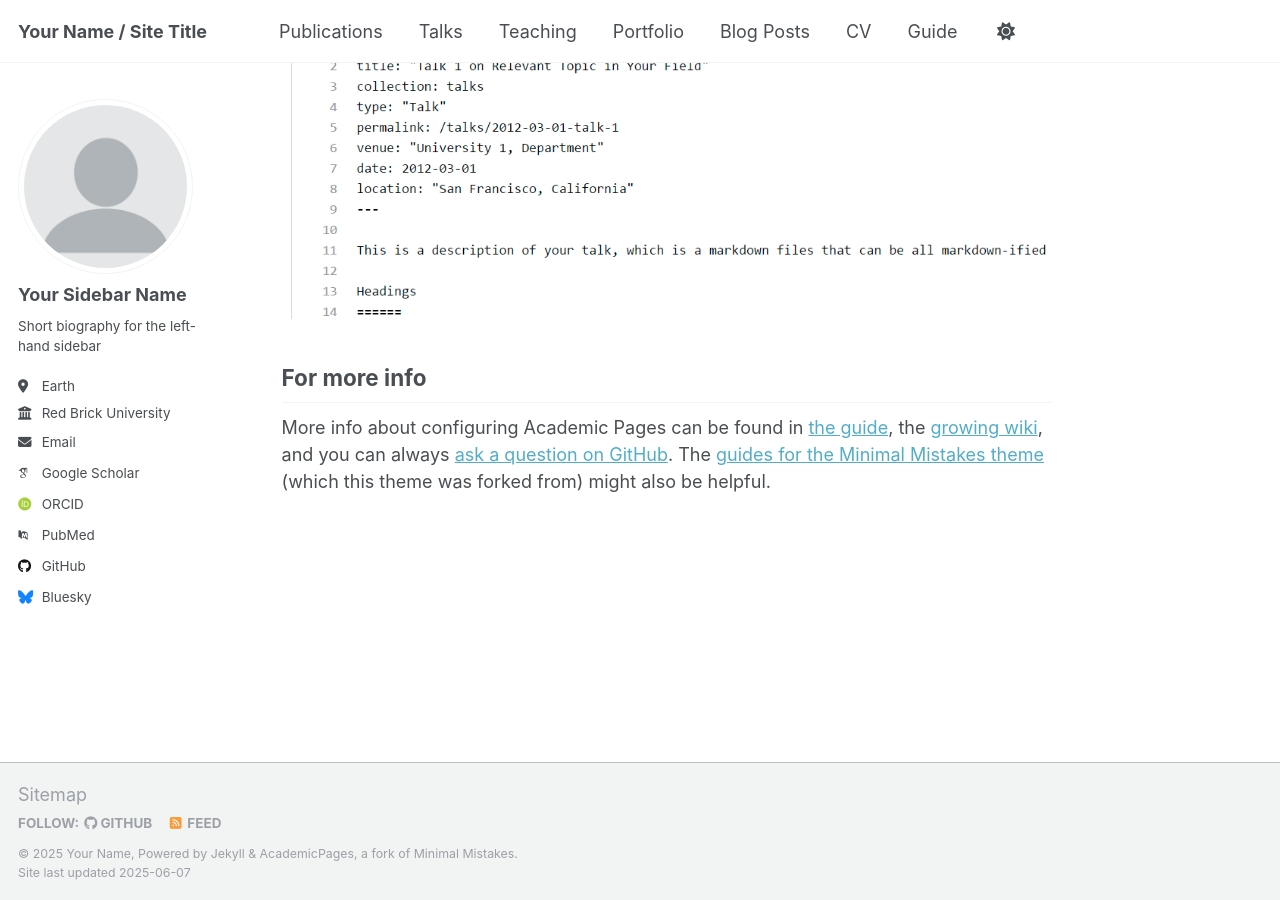
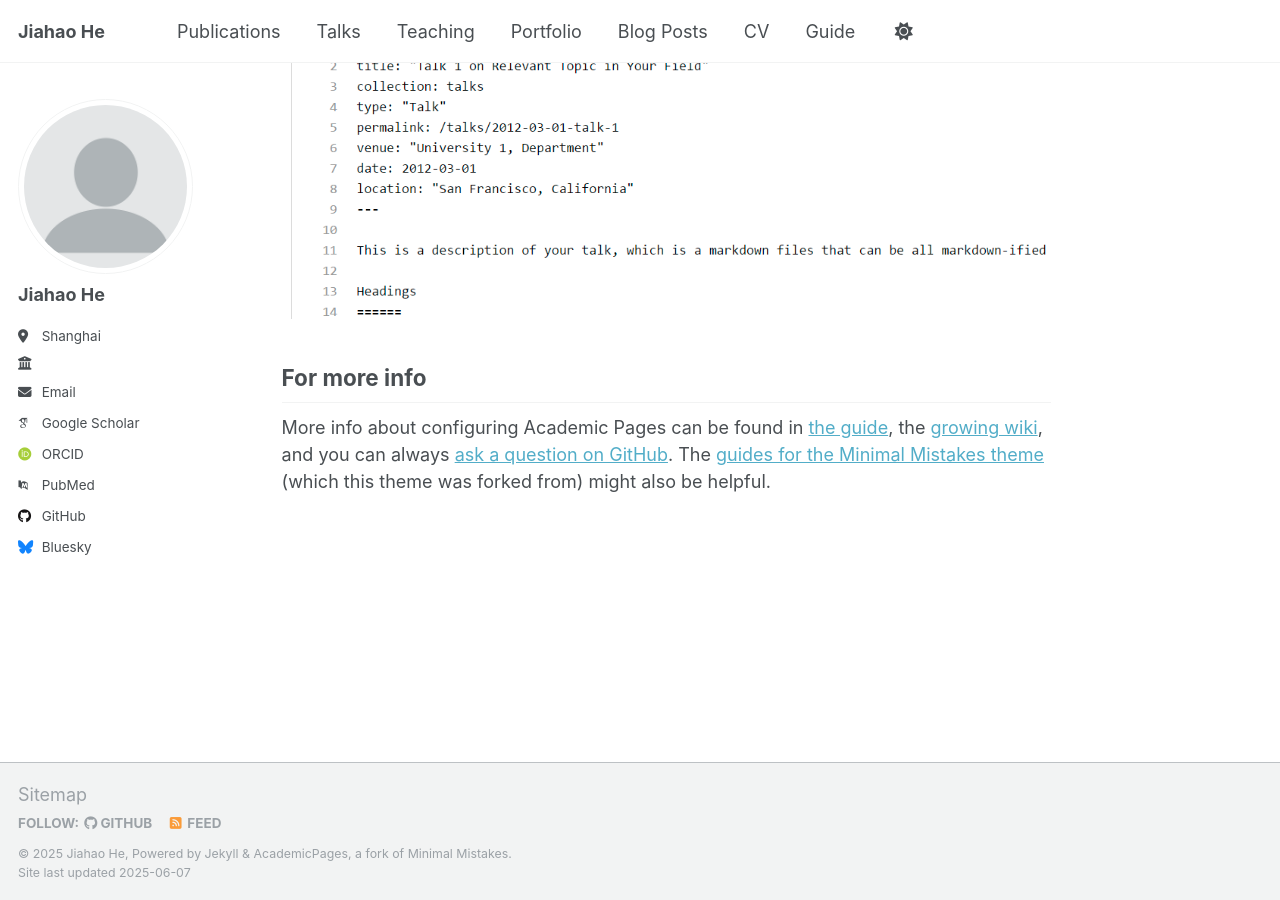
Before and after one commit to Leahh147/Leahh147.github.io, a Jekyll site: the page built from _pages/about.md, in a window 1280 px wide and 900 px high, scrolled down 2636 px. Built offline with Jekyll 4.4.1, drawn with Linux system fonts in a browser that asks for light colours; some web fonts are replaced.

Commit message:
Update _config.yml

```diff
--- a/_config.yml
+++ b/_config.yml
@@ -9,9 +9,9 @@
 # Basic Site Settings
 locale                   : "en-US"
 site_theme               : "default"
-title                    : "Your Name / Site Title"
+title                    : "Jiahao He"
 title_separator          : "-"
-name                     : &name "Your Name"
+name                     : &name "Jiahao He"
 description              : &description "personal description"
 url                      : https://academicpages.github.io # the base hostname & protocol for your site e.g. "https://[your GitHub username].github.io" or if you already have some other page hosted on Github then use "https://[your GitHub username].github.io/[Your Repo Name]"
 baseurl                  : "" # the subpath of your site, e.g. "/blog"
@@ -23,13 +23,13 @@ repository               : "academicpages/academicpages.github.io"
 author:
   # Biographic information
   avatar           : "profile.png"
-  name             : "Your Sidebar Name"
+  name             : "Jiahao He"
   pronouns         : # example: "she/her"
-  bio              : "Short biography for the left-hand sidebar"
-  location         : "Earth"
-  employer         : "Red Brick University"
+  bio              : ""
+  location         : "Shanghai"
+  employer         : ""
   uri              : # URL
-  email            : "none@example.org"
+  email            : "leah12577@gmail.com"
 
   # Academic websites
   academia         : # URL
```
